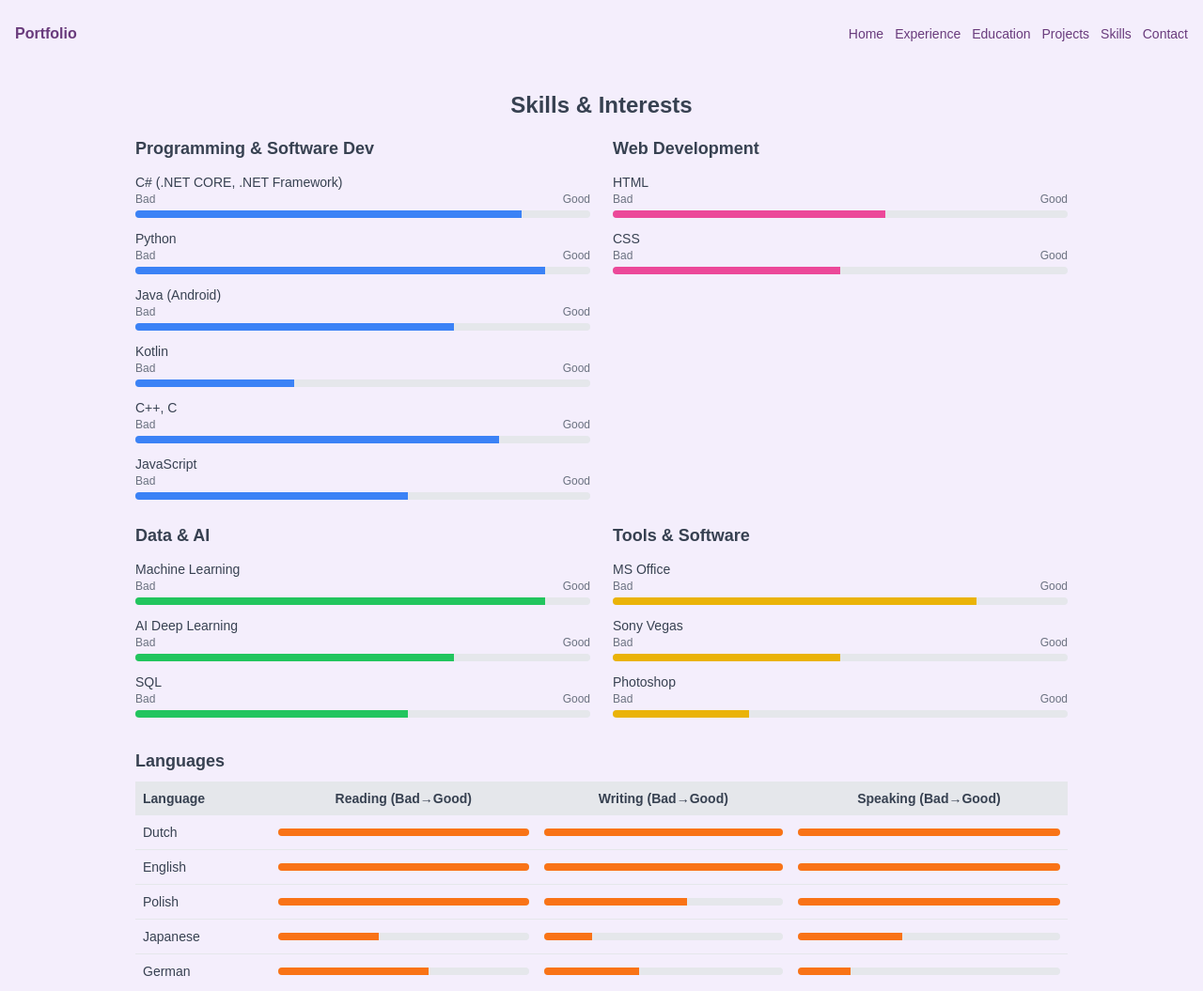
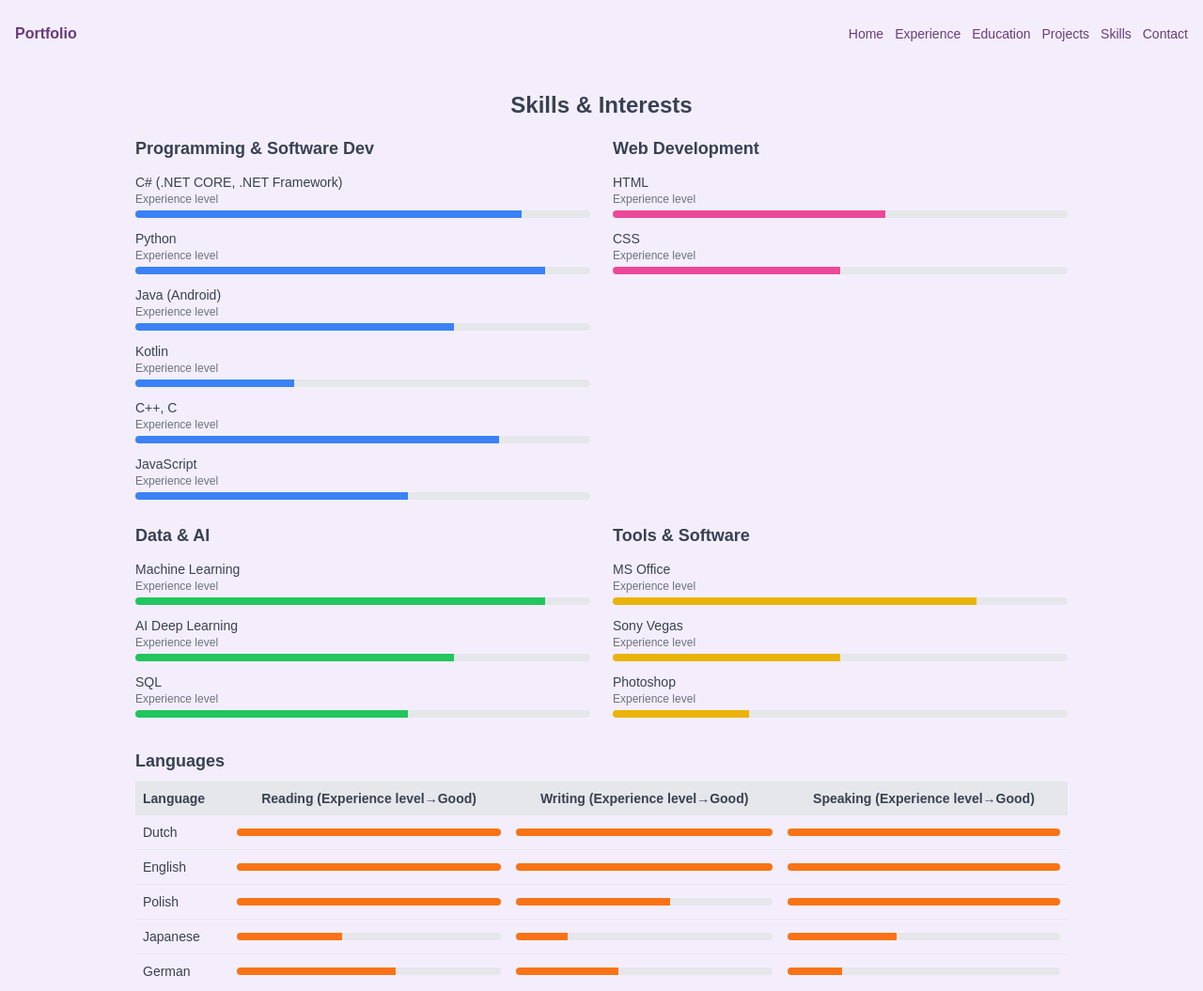
Before and after one commit to ObviouslyNotMich/MichalKozdon.github.io, a plain HTML site: page skills.html in a window 1280 px wide. Shown: the top 1055 px of the page at 94% size. Drawn offline with nearby package versions, Linux system fonts and the light colour scheme; a web font is replaced by a local one.

Commit message:
Update skills

```diff
--- a/skills.html
+++ b/skills.html
@@ -26,8 +26,8 @@
           <div>
             <p class="font-medium">C# (.NET CORE, .NET Framework)</p>
             <div class="flex justify-between text-xs text-gray-500 mb-1">
-              <span>Bad</span>
-              <span>Good</span>
+              <span>Experience level</span>
+
             </div>
             <div class="relative h-2 w-full bg-gray-200 rounded-full overflow-hidden">
               <div
@@ -41,8 +41,8 @@
           <div>
             <p class="font-medium">Python</p>
             <div class="flex justify-between text-xs text-gray-500 mb-1">
-              <span>Bad</span>
-              <span>Good</span>
+              <span>Experience level</span>
+
             </div>
             <div class="relative h-2 w-full bg-gray-200 rounded-full overflow-hidden">
               <div class="bar absolute left-0 top-0 h-full bg-blue-500" data-skill="90" style="width: 0%"></div>
@@ -52,8 +52,8 @@
           <div>
             <p class="font-medium">Java (Android)</p>
             <div class="flex justify-between text-xs text-gray-500 mb-1">
-              <span>Bad</span>
-              <span>Good</span>
+              <span>Experience level</span>
+
             </div>
             <div class="relative h-2 w-full bg-gray-200 rounded-full overflow-hidden">
               <div class="bar absolute left-0 top-0 h-full bg-blue-500" data-skill="70" style="width: 0%"></div>
@@ -63,8 +63,8 @@
           <div>
             <p class="font-medium">Kotlin</p>
             <div class="flex justify-between text-xs text-gray-500 mb-1">
-              <span>Bad</span>
-              <span>Good</span>
+              <span>Experience level</span>
+
             </div>
             <div class="relative h-2 w-full bg-gray-200 rounded-full overflow-hidden">
               <div class="bar absolute left-0 top-0 h-full bg-blue-500" data-skill="35" style="width: 0%"></div>
@@ -74,8 +74,8 @@
           <div>
             <p class="font-medium">C++, C</p>
             <div class="flex justify-between text-xs text-gray-500 mb-1">
-              <span>Bad</span>
-              <span>Good</span>
+              <span>Experience level</span>
+
             </div>
             <div class="relative h-2 w-full bg-gray-200 rounded-full overflow-hidden">
               <div class="bar absolute left-0 top-0 h-full bg-blue-500" data-skill="80" style="width: 0%"></div>
@@ -85,8 +85,8 @@
           <div>
             <p class="font-medium">JavaScript</p>
             <div class="flex justify-between text-xs text-gray-500 mb-1">
-              <span>Bad</span>
-              <span>Good</span>
+              <span>Experience level</span>
+
             </div>
             <div class="relative h-2 w-full bg-gray-200 rounded-full overflow-hidden">
               <div class="bar absolute left-0 top-0 h-full bg-blue-500" data-skill="60" style="width: 0%"></div>
@@ -101,8 +101,8 @@
           <div>
             <p class="font-medium">HTML</p>
             <div class="flex justify-between text-xs text-gray-500 mb-1">
-              <span>Bad</span>
-              <span>Good</span>
+              <span>Experience level</span>
+
             </div>
             <div class="relative h-2 w-full bg-gray-200 rounded-full overflow-hidden">
               <div class="bar absolute left-0 top-0 h-full bg-pink-500" data-skill="60" style="width: 0%"></div>
@@ -112,8 +112,8 @@
           <div>
             <p class="font-medium">CSS</p>
             <div class="flex justify-between text-xs text-gray-500 mb-1">
-              <span>Bad</span>
-              <span>Good</span>
+              <span>Experience level</span>
+
             </div>
             <div class="relative h-2 w-full bg-gray-200 rounded-full overflow-hidden">
               <div class="bar absolute left-0 top-0 h-full bg-pink-500" data-skill="50" style="width: 0%"></div>
@@ -128,8 +128,8 @@
           <div>
             <p class="font-medium">Machine Learning</p>
             <div class="flex justify-between text-xs text-gray-500 mb-1">
-              <span>Bad</span>
-              <span>Good</span>
+              <span>Experience level</span>
+
             </div>
             <div class="relative h-2 w-full bg-gray-200 rounded-full overflow-hidden">
               <div class="bar absolute left-0 top-0 h-full bg-green-500" data-skill="90" style="width: 0%"></div>
@@ -139,8 +139,8 @@
           <div>
             <p class="font-medium">AI Deep Learning</p>
             <div class="flex justify-between text-xs text-gray-500 mb-1">
-              <span>Bad</span>
-              <span>Good</span>
+              <span>Experience level</span>
+
             </div>
             <div class="relative h-2 w-full bg-gray-200 rounded-full overflow-hidden">
               <div class="bar absolute left-0 top-0 h-full bg-green-500" data-skill="70" style="width: 0%"></div>
@@ -150,8 +150,8 @@
           <div>
             <p class="font-medium">SQL</p>
             <div class="flex justify-between text-xs text-gray-500 mb-1">
-              <span>Bad</span>
-              <span>Good</span>
+              <span>Experience level</span>
+
             </div>
             <div class="relative h-2 w-full bg-gray-200 rounded-full overflow-hidden">
               <div class="bar absolute left-0 top-0 h-full bg-green-500" data-skill="60" style="width: 0%"></div>
@@ -166,8 +166,8 @@
           <div>
             <p class="font-medium">MS Office</p>
             <div class="flex justify-between text-xs text-gray-500 mb-1">
-              <span>Bad</span>
-              <span>Good</span>
+              <span>Experience level</span>
+
             </div>
             <div class="relative h-2 w-full bg-gray-200 rounded-full overflow-hidden">
               <div class="bar absolute left-0 top-0 h-full bg-yellow-500" data-skill="80" style="width: 0%"></div>
@@ -177,8 +177,8 @@
           <div>
             <p class="font-medium">Sony Vegas</p>
             <div class="flex justify-between text-xs text-gray-500 mb-1">
-              <span>Bad</span>
-              <span>Good</span>
+              <span>Experience level</span>
+
             </div>
             <div class="relative h-2 w-full bg-gray-200 rounded-full overflow-hidden">
               <div class="bar absolute left-0 top-0 h-full bg-yellow-500" data-skill="50" style="width: 0%"></div>
@@ -188,8 +188,8 @@
           <div>
             <p class="font-medium">Photoshop</p>
             <div class="flex justify-between text-xs text-gray-500 mb-1">
-              <span>Bad</span>
-              <span>Good</span>
+              <span>Experience level</span>
+
             </div>
             <div class="relative h-2 w-full bg-gray-200 rounded-full overflow-hidden">
               <div class="bar absolute left-0 top-0 h-full bg-yellow-500" data-skill="30" style="width: 0%"></div>
@@ -207,9 +207,9 @@
           <thead class="bg-gray-200">
             <tr>
               <th class="p-2 text-left">Language</th>
-              <th class="p-2 text-center">Reading (Bad→Good)</th>
-              <th class="p-2 text-center">Writing (Bad→Good)</th>
-              <th class="p-2 text-center">Speaking (Bad→Good)</th>
+              <th class="p-2 text-center">Reading (Experience level→Good)</th>
+              <th class="p-2 text-center">Writing (Experience level→Good)</th>
+              <th class="p-2 text-center">Speaking (Experience level→Good)</th>
             </tr>
           </thead>
           <tbody>
```
